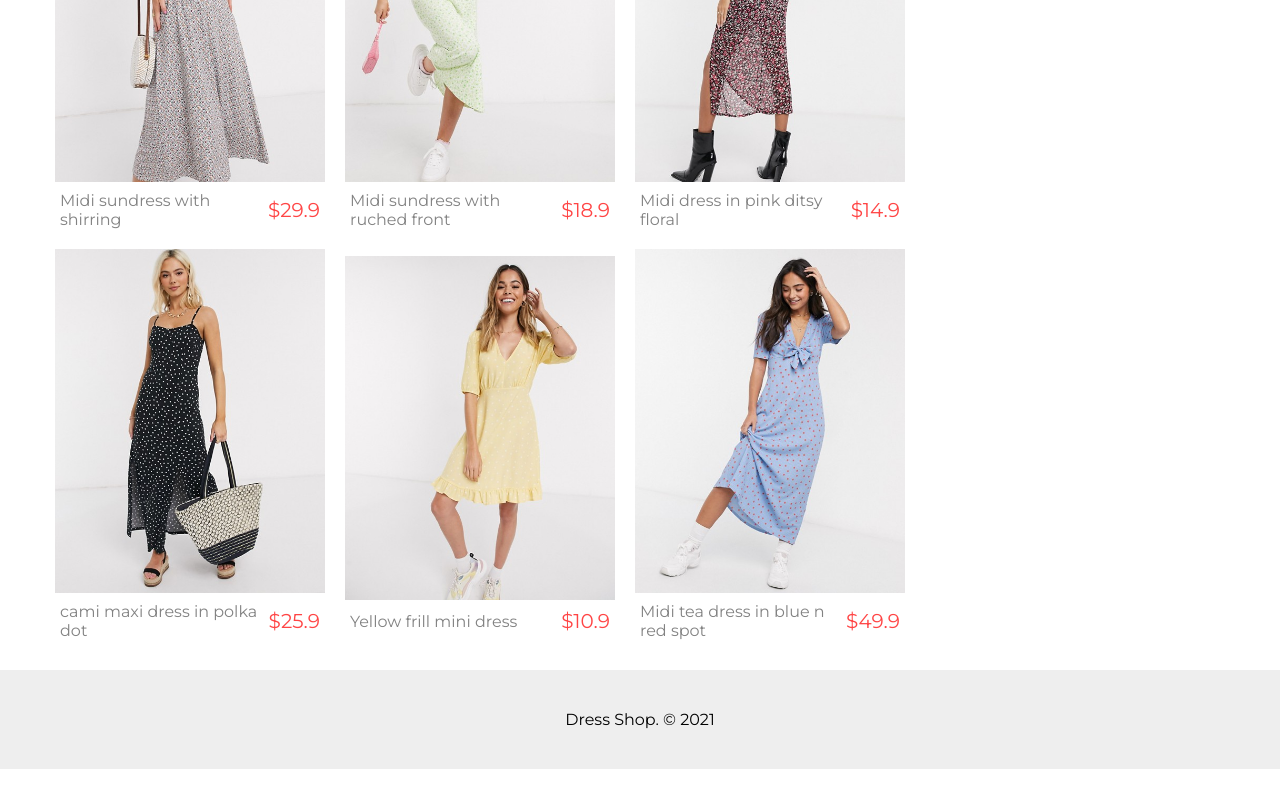
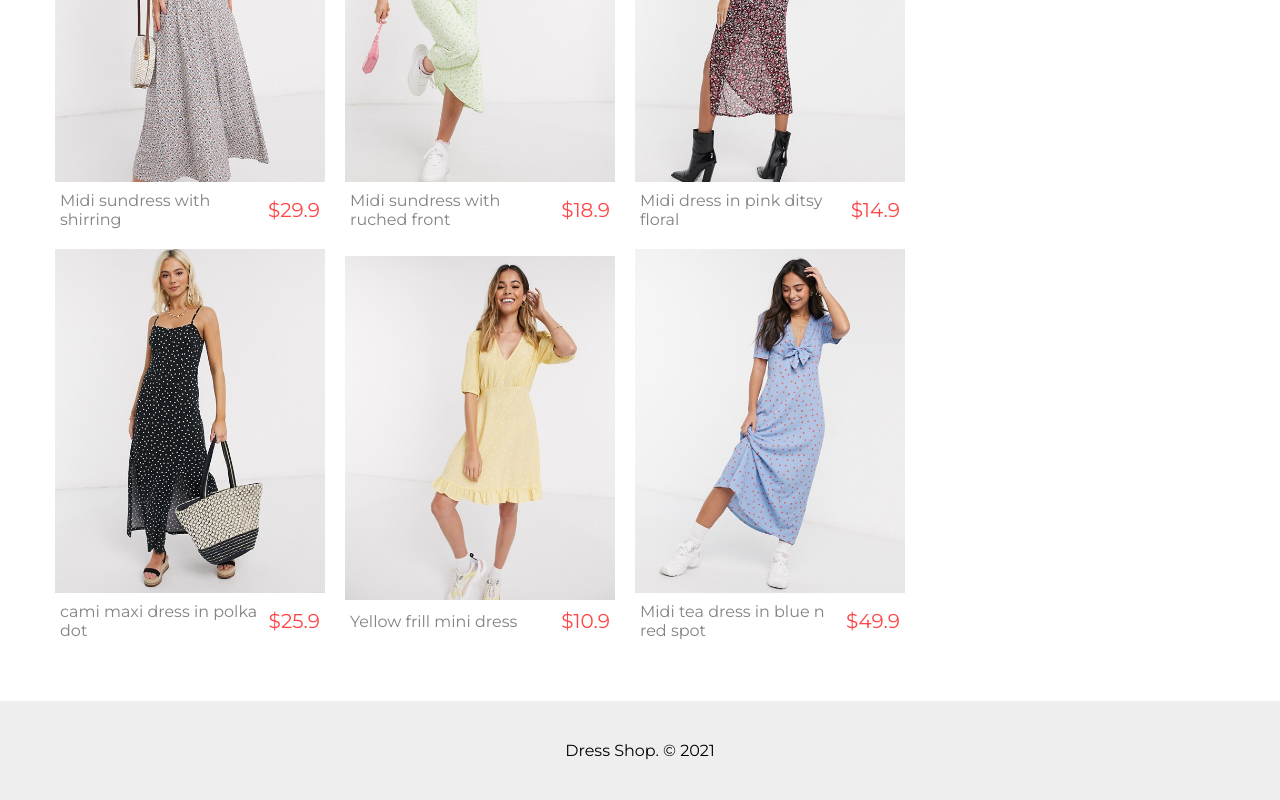
Before and after one commit to Lekkyjay/dress-shop, a React (Create React App) app: page /products in a window 1280 px wide. Shown: the part 318-1118 px from the top of the page. Before the commit the page ends 1087 px from the top, so only its background shows below. Built offline with nearby package versions, Linux system fonts and the light colour scheme.

Commit message:
Footer placement at bottom implemented.

```diff
--- a/src/index.css
+++ b/src/index.css
@@ -358,10 +358,19 @@ input {
   color: green;
 }
 
+.products-main {
+  position: relative;
+  min-height: calc(100vh - 61px);
+  padding-bottom: 150px;
+}
+
+
 /* footer */
-footer {
+.products-main footer {
+  position: absolute;
+  width: 100%;
+  bottom: 0%;
   text-align: center;
   padding: 40px;
   background: var(--light1);
-  margin-top: 20px;
 }
--- a/src/pages/Products.js
+++ b/src/pages/Products.js
@@ -5,12 +5,8 @@ import Product from '../components/Product'
 
 const Products = () => {
 
-  const createOrder = (order) => {
-    alert("Need to save order for " + order.name);
-  }
-
   return (
-    <main>
+    <main className="products-main">
       <div className="content">
         <div className="main">
           <Filter />
```
